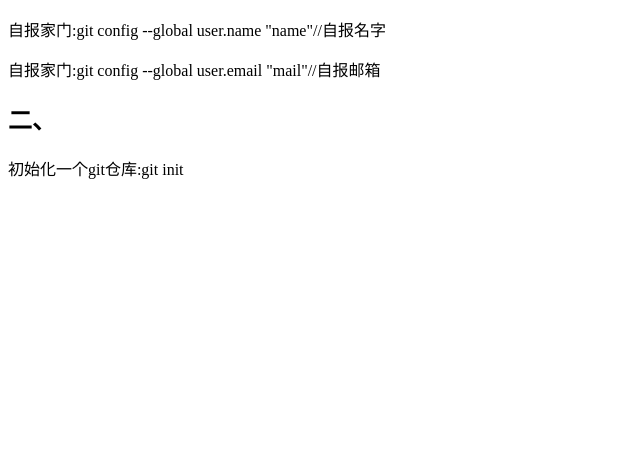
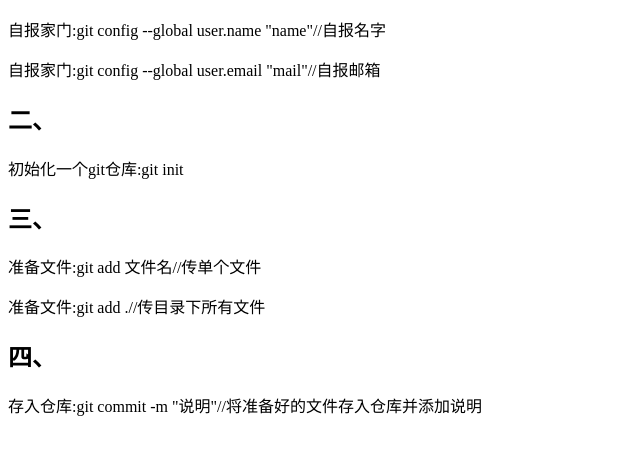
Before and after one commit to dombringerfour/dombringerfour.github.io, a website: page index.html in a window 1280 px wide. Shown: the part 127-582 px from the top of the page, without its empty margins (0-640 px from the left). Drawn offline with Linux system fonts and the light colour scheme.

Commit message:
更新了index中准备和传入文件的操作说明

```diff
--- a/index.html
+++ b/index.html
@@ -11,5 +11,10 @@
 		<p>自报家门:git config --global user.email "mail"//自报邮箱</p>
 		<h2>二、</h2>
 		<p>初始化一个git仓库:git init</p>
+		<h2>三、</h2>
+		<p>准备文件:git add 文件名//传单个文件</p>
+		<p>准备文件:git add .//传目录下所有文件</p>
+		<h2>四、</h2>
+		<p>存入仓库:git commit -m "说明"//将准备好的文件存入仓库并添加说明</p>
 	</body>
 </html>
```
